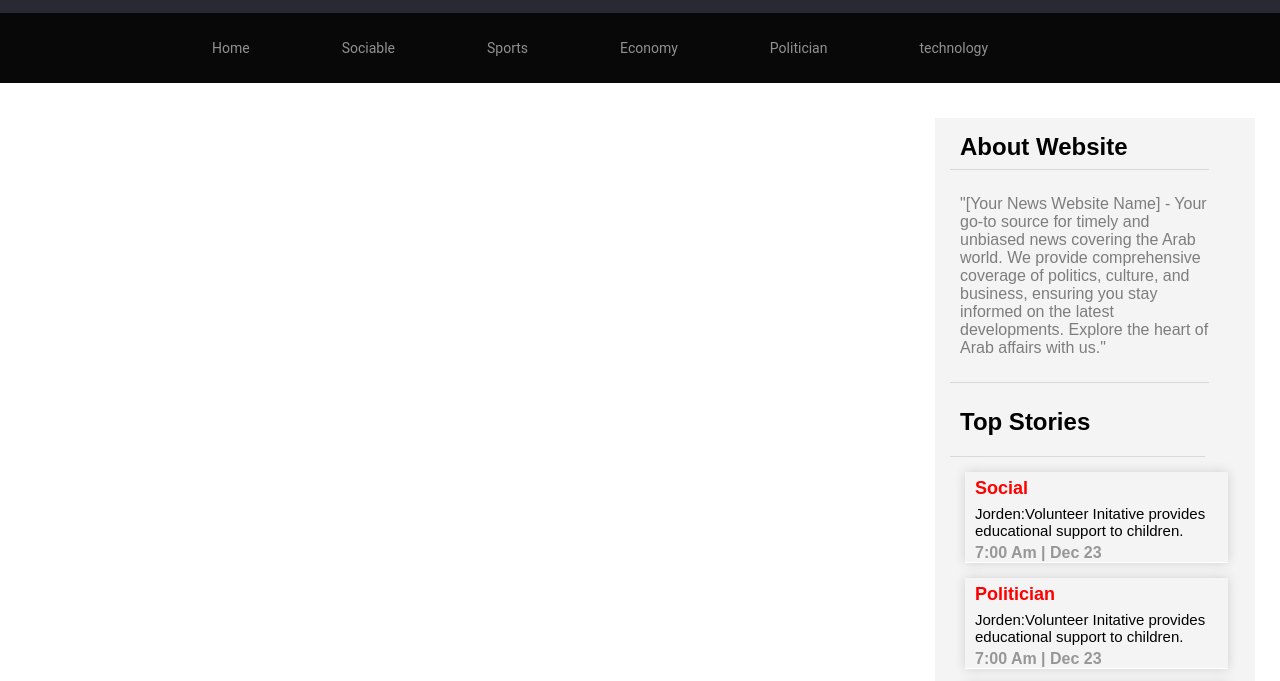
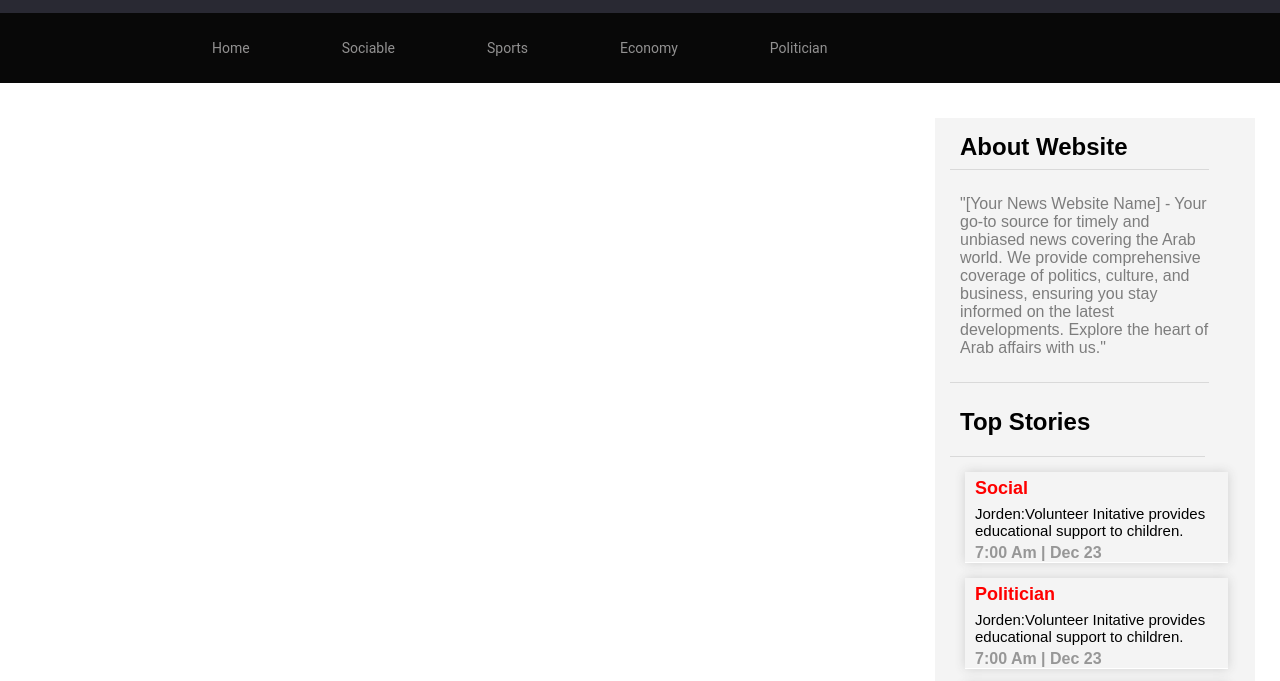
Before and after one commit to Abdulrahman-Sayed-1/NEWS_Website, a plain HTML site: page HTML files/Home.html in a window 1280 px wide. Shown: the part 101-782 px from the top of the page. Drawn offline with Linux system fonts and the light colour scheme.

```diff
--- a/HTML files/Home.html
+++ b/HTML files/Home.html
@@ -42,7 +42,7 @@
                 <li><a href="#">Sports</a></li>
                 <li><a href="#">Economy</a></li>
                 <li><a href="#">Politician</a></li>
-                <li><a href="#">technology</a></li>
+
             </ul>
         </nav>
     </div>
```
